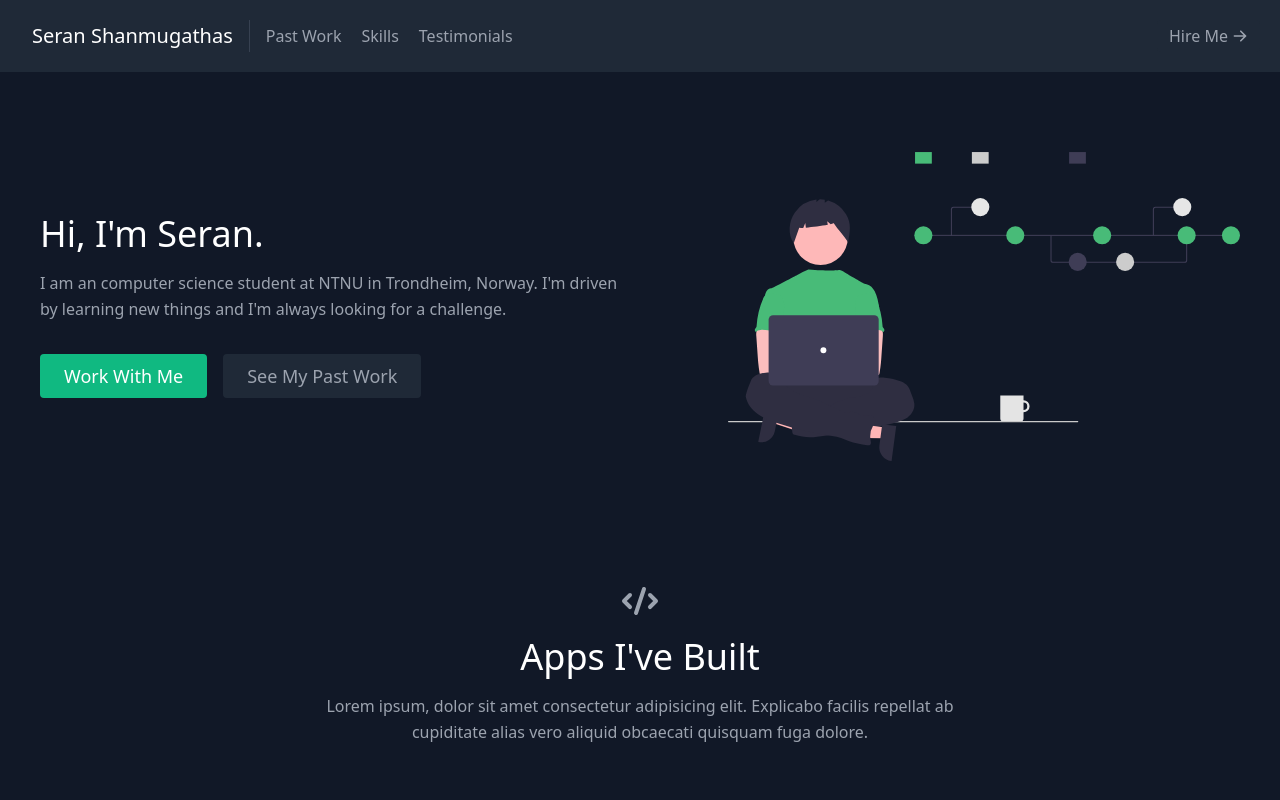
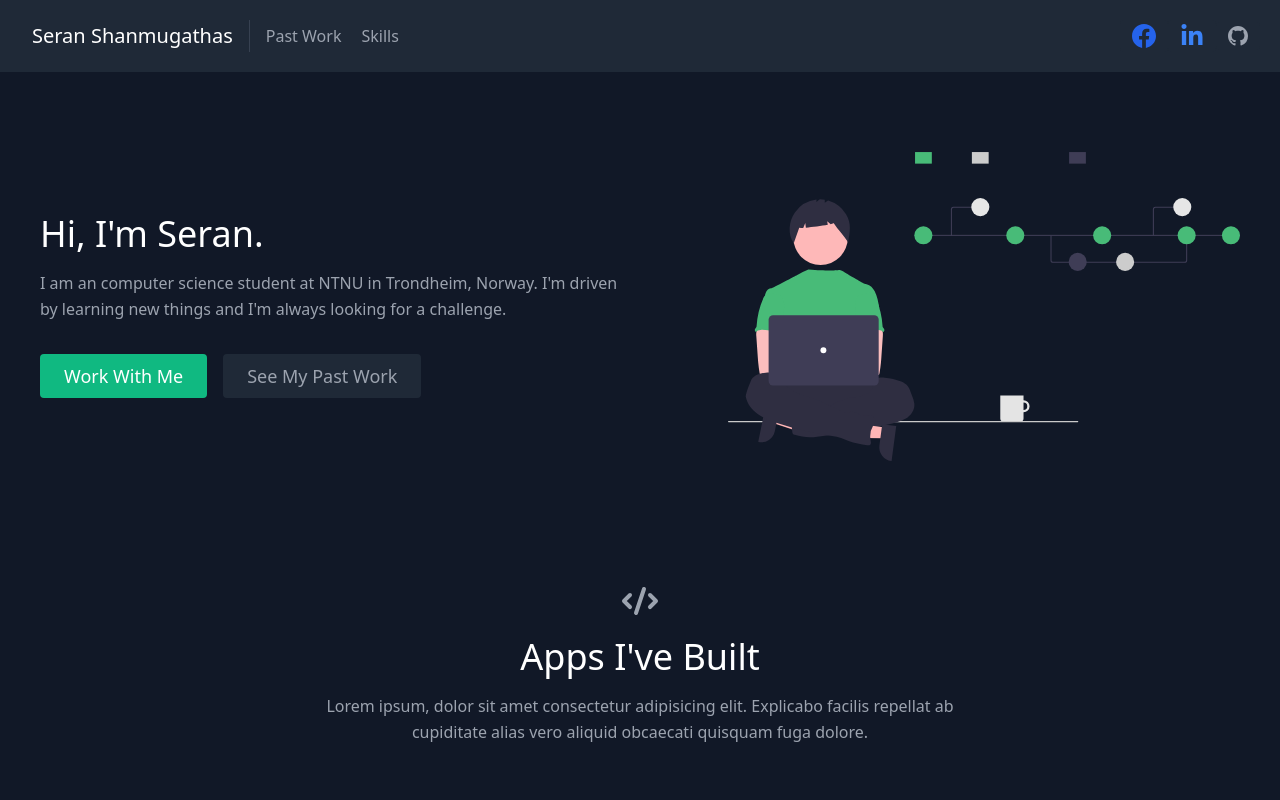
Before and after one commit to seran-shan/seran-shan.github.io, a React (Create React App) app: page / in a window 1280 px wide. Shown: the top 800 px of the page. Built offline with nearby package versions, Linux system fonts and the light colour scheme.

Commit message:
Added icons for github, facebook and LinkdIn

```diff
--- a/src/components/Navbar/Navbar.js
+++ b/src/components/Navbar/Navbar.js
@@ -1,6 +1,4 @@
 import React from "react";
-
-import { ArrowRightIcon } from "@heroicons/react/solid";
 
 class Navbar extends React.Component {
     render() {
@@ -19,15 +17,37 @@ class Navbar extends React.Component {
                         <a href="#skills" className="mr-5 hover:text-white">
                             Skills
                         </a>
-                    <a href="#testimonials" className="mr-5 hover:text-white">
-                        Testimonials
-                    </a>
                     </nav>
                     <a
-                    href="#contact"
+                    href="https://www.facebook.com/people/Seran-Shanmugathas/100005606746572"
                     className="inline-flex items-center bg-gray-800 border-0 py-1 px-3 focus:outline-none hover:bg-gray-700 rounded text-base mt-4 md:mt-0">
-                    Hire Me
-                    <ArrowRightIcon className="w-4 h-4 ml-1" />
+                        <svg
+                            class="w-6 h-6 text-blue-600 fill-current"
+                            xmlns="http://www.w3.org/2000/svg"
+                            viewBox="0 0 24 24">
+                            <path
+                                d="M24 12.073c0-6.627-5.373-12-12-12s-12 5.373-12 12c0 5.99 4.388 10.954 10.125 11.854v-8.385H7.078v-3.47h3.047V9.43c0-3.007 1.792-4.669 4.533-4.669 1.312 0 2.686.235 2.686.235v2.953H15.83c-1.491 0-1.956.925-1.956 1.874v2.25h3.328l-.532 3.47h-2.796v8.385C19.612 23.027 24 18.062 24 12.073z"
+                            />
+                        </svg>
+                    </a>
+                    <a
+                    href="https://www.linkedin.com/in/seran-shanmugathas-829489200/?originalSubdomain=no"
+                    className="inline-flex items-center bg-gray-800 border-0 py-1 px-3 focus:outline-none hover:bg-gray-700 rounded text-base mt-4 md:mt-0">
+                        <svg
+                            class="w-6 h-6 text-blue-500 fill-current"
+                            xmlns="http://www.w3.org/2000/svg"
+                            viewBox="0 0 448 512">
+                            <path
+                                d="M100.28 448H7.4V148.9h92.88zM53.79 108.1C24.09 108.1 0 83.5 0 53.8a53.79 53.79 0 0 1 107.58 0c0 29.7-24.1 54.3-53.79 54.3zM447.9 448h-92.68V302.4c0-34.7-.7-79.2-48.29-79.2-48.29 0-55.69 37.7-55.69 76.7V448h-92.78V148.9h89.08v40.8h1.3c12.4-23.5 42.69-48.3 87.88-48.3 94 0 111.28 61.9 111.28 142.3V448z"
+                            ></path>
+                        </svg>
+                    </a>
+                    <a
+                    href="https://github.com/seran-shan"
+                    className="inline-flex items-center bg-gray-800 border-0 py-1 px-3 focus:outline-none hover:bg-gray-700 rounded text-base mt-4 md:mt-0">
+                        <svg viewBox="0 0 16 16" class="w-5 h-5" fill="currentColor" aria-hidden="true">
+                            <path d="M8 0C3.58 0 0 3.58 0 8c0 3.54 2.29 6.53 5.47 7.59.4.07.55-.17.55-.38 0-.19-.01-.82-.01-1.49-2.01.37-2.53-.49-2.69-.94-.09-.23-.48-.94-.82-1.13-.28-.15-.68-.52-.01-.53.63-.01 1.08.58 1.23.82.72 1.21 1.87.87 2.33.66.07-.52.28-.87.51-1.07-1.78-.2-3.64-.89-3.64-3.95 0-.87.31-1.59.82-2.15-.08-.2-.36-1.02.08-2.12 0 0 .67-.21 2.2.82.64-.18 1.32-.27 2-.27.68 0 1.36.09 2 .27 1.53-1.04 2.2-.82 2.2-.82.44 1.1.16 1.92.08 2.12.51.56.82 1.27.82 2.15 0 3.07-1.87 3.75-3.65 3.95.29.25.54.73.54 1.48 0 1.07-.01 1.93-.01 2.2 0 .21.15.46.55.38A8.013 8.013 0 0016 8c0-4.42-3.58-8-8-8z"></path>
+                        </svg>
                     </a>
                 </div>
             </header>
```
Lines whose indentation alone changed are shown as unchanged.
